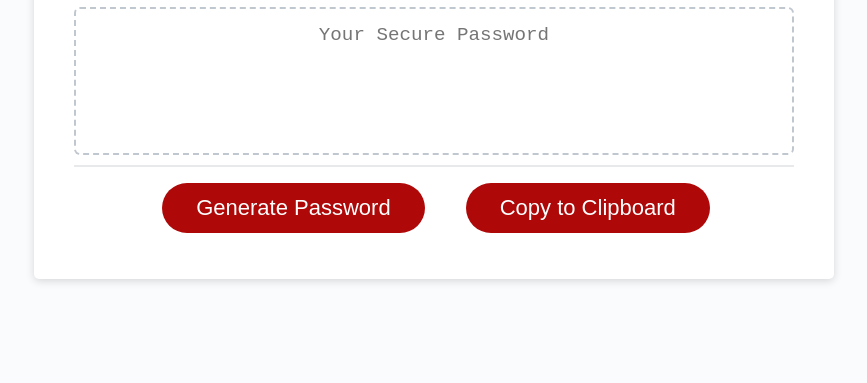
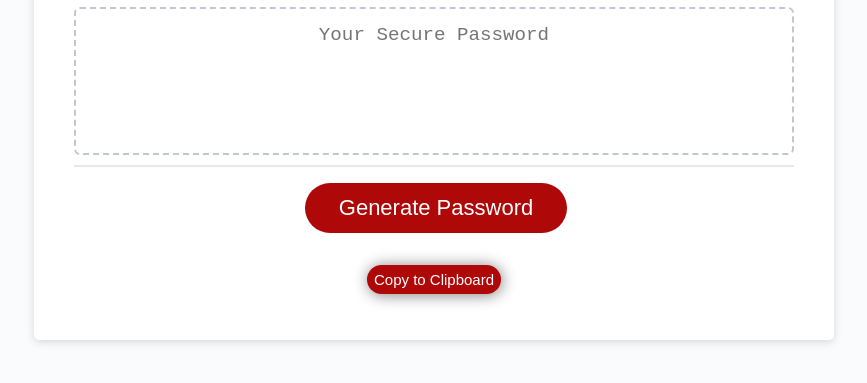
Before and after one commit to nikcastle/password-generator, a plain HTML site: page index.html in a window 1280 px wide. Shown: the part 241-624 px from the top of the page, without its empty margins (206-1073 px from the left). Drawn offline with Linux system fonts and the light colour scheme.

Commit message:
style/position copy to clipboard button

```diff
--- a/index.html
+++ b/index.html
@@ -25,8 +25,12 @@
           ></textarea>
         </div>
         <div class="card-footer">
-          <button id="generate" class="btn" onclick="">Generate Password</button>
-          <button id="clipboard" class="btn" onclick="">Copy to Clipboard</button>
+          <div class="row">
+            <button id="generate" class="btn" onclick="">Generate Password</button>
+          </div>
+          <div class="row">
+            <button id="clipboard" class="btn-sm" onclick="">Copy to Clipboard</button>
+          </div>
         </div>
       </div>
     </div>
--- a/style.css
+++ b/style.css
@@ -88,6 +88,21 @@ header {
   cursor: pointer;
 }
 
+.btn-sm {
+  border: none;
+  background-color: hsl(360, 91%, 36%);
+  color: white;
+  border-radius: 25px;
+  display: inline-block;
+  cursor: pointer;
+  box-shadow: 1px 1px 15px gray;
+  font-size: 15px;
+  line-height: 15px;
+  margin: 16px;
+  padding: 7px;
+  text-align: center;
+}
+
 button[disabled] {
   cursor: default;
   background: #c0c7cf;
```
